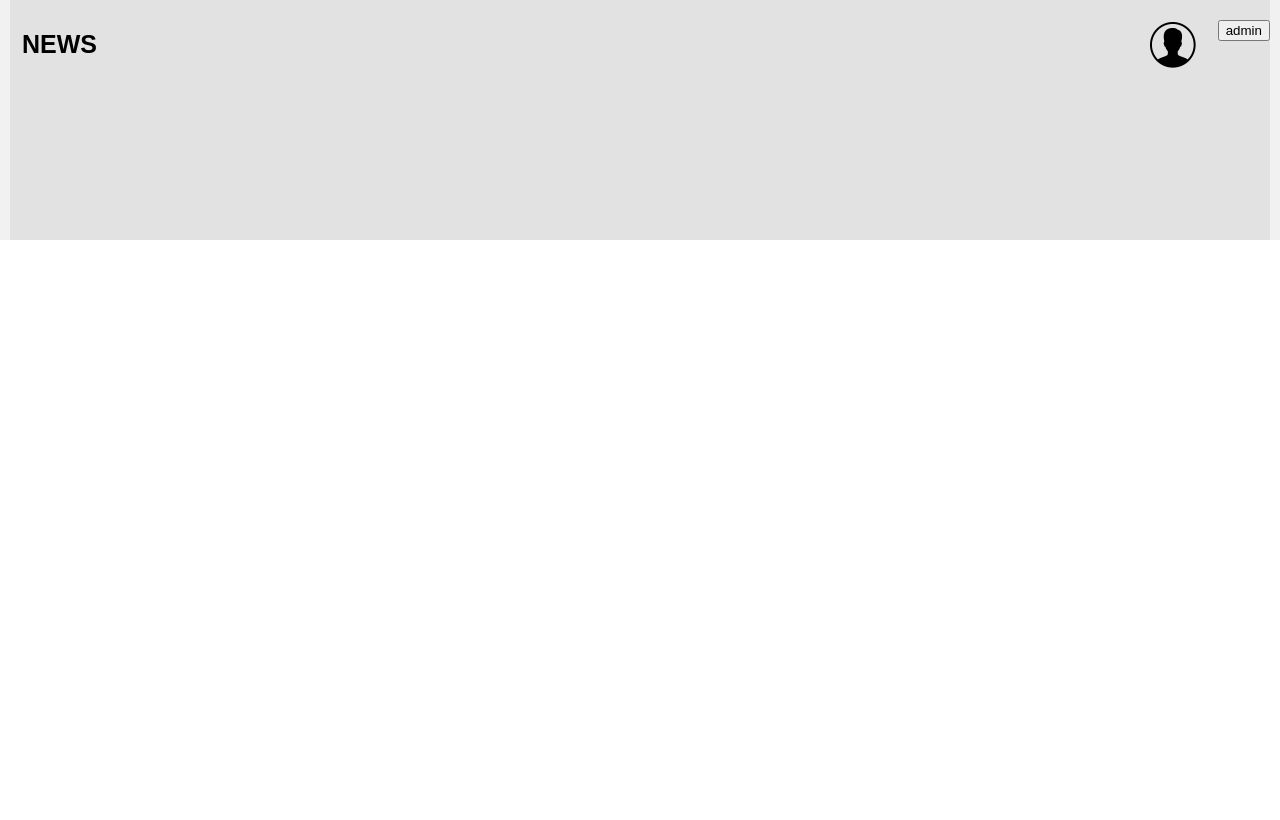
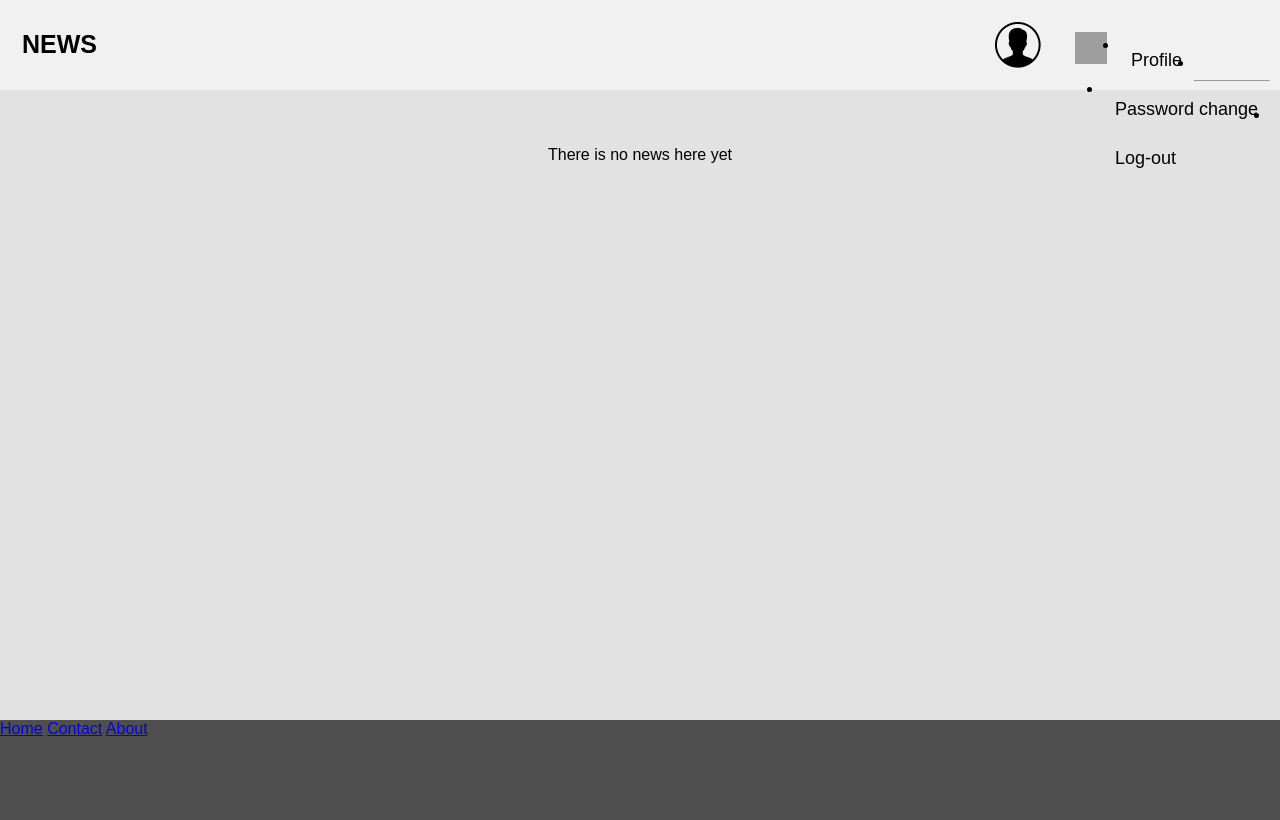
Before and after one commit to konexk1x/Bekish1.21, a Django app: page /news/ in a window 1280 px wide. Before the commit the page ends 240 px from the top, so only its background shows below. Run offline with Django 4.2, Linux system fonts and the light colour scheme; a user stored in the database is signed in; data that the repository does not hold is empty; grey boxes are pictures that could not be loaded.

Commit message:
Rename z_2.1.py to Lab_02/z_2.1.py

```diff
--- a/News_site/templates/base.html
+++ b/News_site/templates/base.html
@@ -21,14 +21,20 @@
                         <img src="{% static "user_logo.png" %}"
                              style="width: 50px; height: 50px; border-radius: 100%; margin-right: 20px" alt=""></div>
                     {% endif %}
-            <div class="dropdown">
-                <button class="dropdown-item rounded-2 active">{{ user.username }}</button>
-                <div class="dropdown-content">
-                    <a href="/news/profile/{{ user.id }}">Profile</a>
-                    <a href="/news/logout">Log-out</a>
-                    <a href="/news/password-change/">Password change</a>
+                <div class="dropdown text-end">
+                    <a href="{{ user.username }}" class="d-block link-dark text-decoration-none dropdown-toggle" data-bs-toggle="dropdown"
+                       aria-expanded="false">
+                        <img src="https://github.com/mdo.png" alt="mdo" width="32" height="32" class="rounded-circle">
+                    </a>
+                    <ul class="dropdown-menu text-small">
+                        <li><a class="dropdown-item" href="/news/profile/{{ user.id }}">Profile</a></li>
+                        <li><a class="dropdown-item" href="/news/password-change/">Password change</a></li>
+                        <li>
+                            <hr class="dropdown-divider">
+                        </li>
+                        <li><a class="dropdown-item" href="/news/logout">Log-out</a></li>
+                    </ul>
                 </div>
-
             </div>
         </div>
         </div>
```
